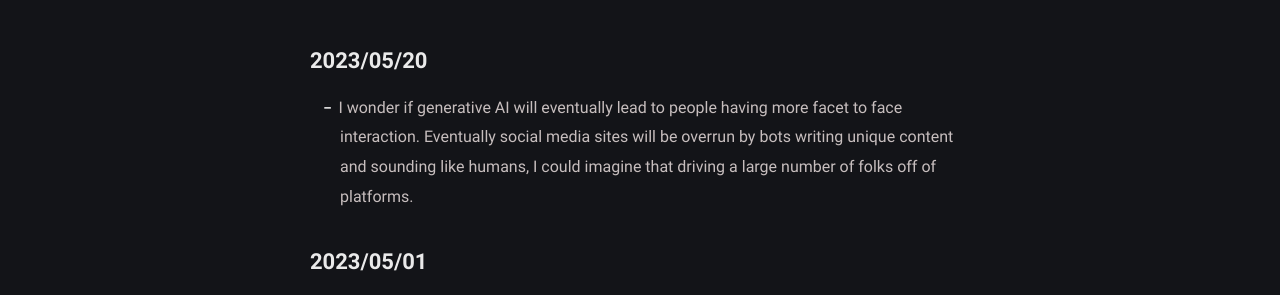
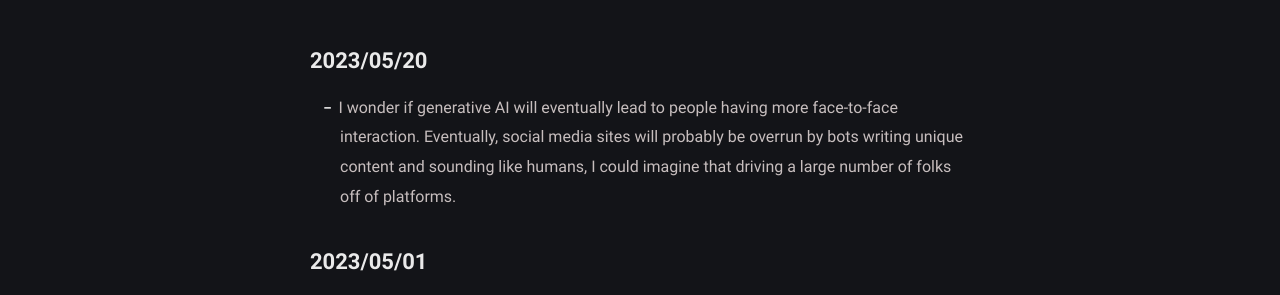
Before and after one commit to johnsosoka/site-johnsosoka-com, a Jekyll site: the page built from website/pages/bits.md, in a window 1280 px wide. Shown: the part 442-737 px from the top of the page. Built offline with Jekyll 4.4.1, drawn with Linux system fonts in a browser that asks for light colours.

Commit message:
bit rephrasing

```diff
--- a/website/pages/bits.md
+++ b/website/pages/bits.md
@@ -12,7 +12,7 @@
 
 ## 2023/05/20
 
-- I wonder if generative AI will eventually lead to people having more facet to face interaction. Eventually social media sites will be overrun by bots writing unique content and sounding like humans, I could imagine that driving a large number of folks off of platforms.
+- I wonder if generative AI will eventually lead to people having more face-to-face interaction. Eventually, social media sites will probably be overrun by bots writing unique content and sounding like humans, I could imagine that driving a large number of folks off of platforms.
 
 ## 2023/05/01
 
```
